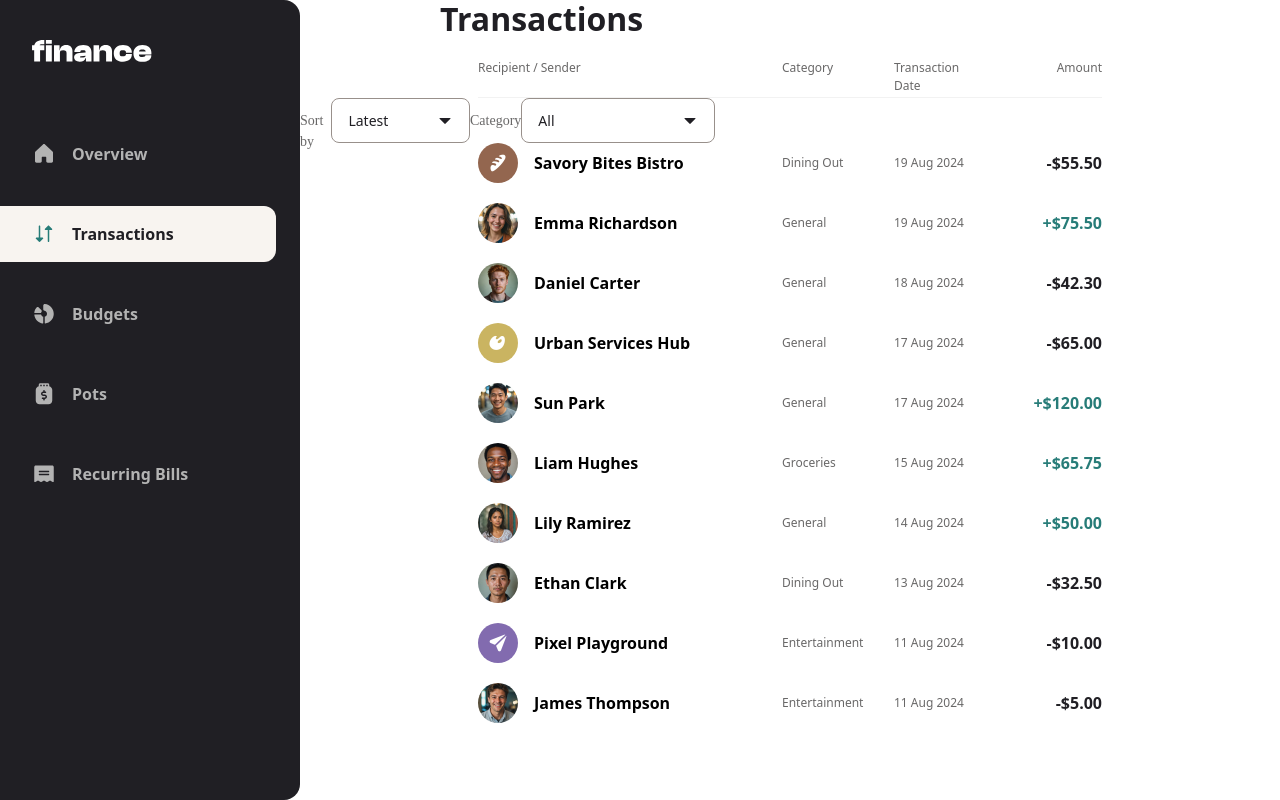
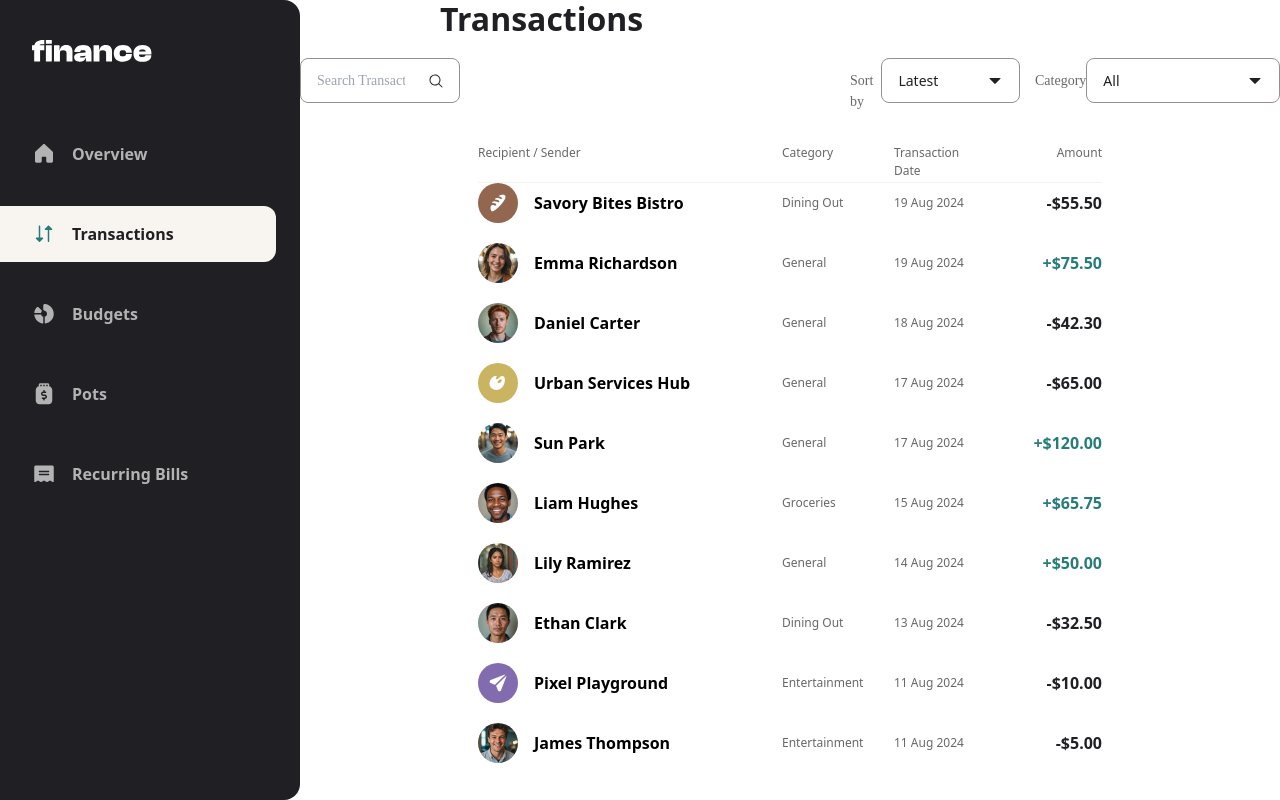
Before and after one commit to Keti-Tsiklauri/my-finance-app, a Next.js app: page /transactions in a window 1280 px wide. Built offline with nearby package versions, Linux system fonts and the light colour scheme.

Commit message:
add search input

```diff
--- a/src/app/transactions/page.tsx
+++ b/src/app/transactions/page.tsx
@@ -1,5 +1,3 @@
-import FilterDropDown from "@/components/transactions/FilterDropDown";
-import TransactionListHeader from "@/components/transactions/TransactionListHeader";
 import TransactionsPageWrapper from "@/components/transactions/TransactionPageWrapper";
 export default function Transactions() {
   const sort = [
@@ -16,7 +14,6 @@ export default function Transactions() {
         Transactions
       </h1>
 
-      <TransactionListHeader />
       <div className="pb-[74px] md:pb-[80px]">
         <TransactionsPageWrapper />
       </div>
--- /dev/null
+++ b/src/components/transactions/SearchTransaction.tsx
@@ -0,0 +1,20 @@
+import Image from "next/image";
+
+export default function SearchTransaction() {
+  return (
+    <div className="relative w-[215px] md:w-[160px] xxl:w-[320px] h-[45px]">
+      <input
+        type="search"
+        placeholder="Search Transaction"
+        className="w-full h-full pl-[16px] pr-[40px] font-['Public_Sans'] not-italic font-normal text-[14px] leading-[150%] text-[#98908B] bg-white border border-[#98908B] rounded-[8px] outline-none"
+      />
+      <Image
+        src="/images/transactions/search.svg"
+        alt="search"
+        width={16}
+        height={16}
+        className="absolute right-[16px] top-1/2 transform -translate-y-1/2 pointer-events-none"
+      />
+    </div>
+  );
+}
--- a/src/components/transactions/TransactionPageWrapper.tsx
+++ b/src/components/transactions/TransactionPageWrapper.tsx
@@ -4,6 +4,8 @@ import useData from "../useData";
 import Pagination from "./Pagination";
 import TransactionList from "./TransactionList";
 import FilterDropDown from "./FilterDropDown";
+import SearchTransaction from "./SearchTransaction";
+import TransactionListHeader from "./TransactionListHeader";
 
 export default function TransactionsWrapper() {
   const data = useData();
@@ -80,7 +82,9 @@ export default function TransactionsWrapper() {
 
   return (
     <>
-      <div className="flex">
+      <div className="flex justify-between xxl:w-[1000px] mx-auto mb-[20px] mt-[20px]">
+        <SearchTransaction />
+        <div className="md:flex w-[430px] justify-between hidden ">
           <FilterDropDown
             text="Latest"
             className="w-[113px]"
@@ -104,7 +108,8 @@ export default function TransactionsWrapper() {
             onSelect={setCategoryFilter}
           />
         </div>
-
+      </div>
+      <TransactionListHeader />
       <TransactionList transactions={currentItems} currentPage={currentPage} />
 
       <Pagination
```
Also changed, not shown: public/images/transactions/search.svg (added). Lines whose indentation alone changed are shown as unchanged.
